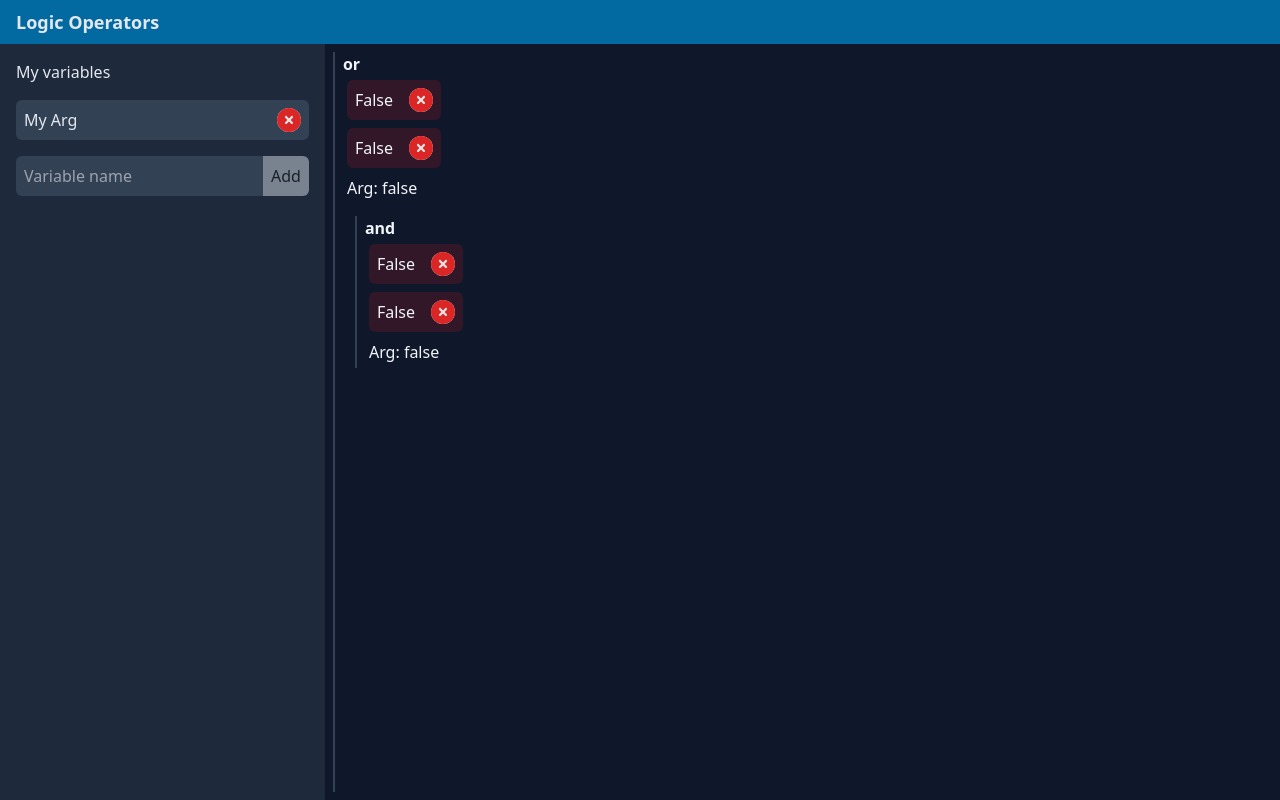
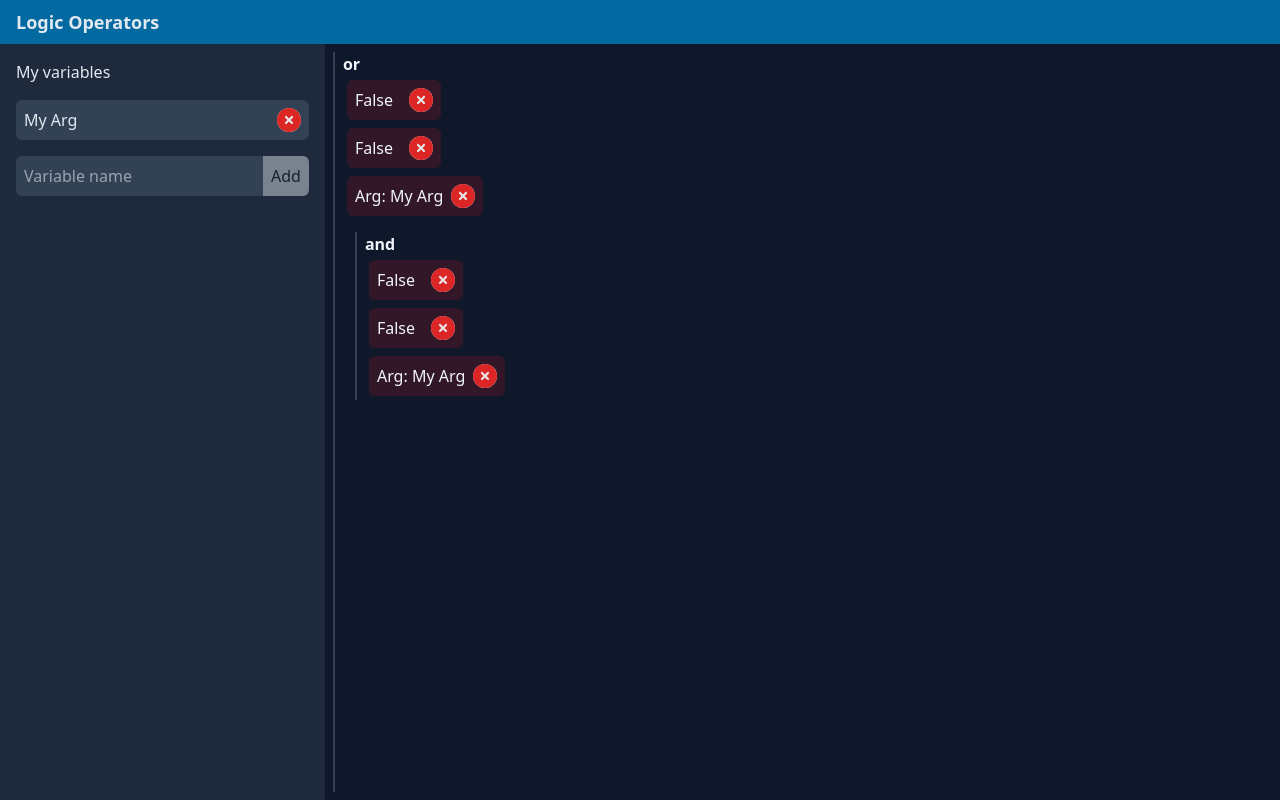
Before and after one commit to zFunx/logical-operators, a Next.js app: page / in a window 1280 px wide. Built offline with nearby package versions, Linux system fonts and the light colour scheme.

Commit message:
Show arg

```diff
--- /dev/null
+++ b/src/components/Dropdown/VariableDropdown.js
@@ -0,0 +1,12 @@
+import BoolCheckbox from '@/components/BoolCheckbox'
+
+const VariableDropdown = props => {
+    return (
+        <div className={`${props.isTrue ? 'bg-green-700/20' : 'bg-red-700/20'} p-2 w-max rounded-md flex justify-between cursor-pointer gap-2`}>
+            Arg: {props.variableName}
+            <BoolCheckbox isTrue={props.isTrue} />
+        </div>
+    )
+}
+
+export default VariableDropdown
--- a/src/components/Operation/Operation.js
+++ b/src/components/Operation/Operation.js
@@ -1,10 +1,11 @@
 import BoolToogleButton from '@/components/Button/BoolToogleButton.js'
+import VariableDropdown from '@/components/Dropdown/VariableDropdown.js'
 
 const createOperand = (operand, variables, ops) => {
     if (operand.val?.toString()) {
         return <BoolToogleButton />
     } else if (operand.arg) {
-        return <div>Arg: {variables[operand.arg].toString()}</div>
+        return <VariableDropdown variableName={operand.arg} isTrue={variables[operand.arg]} />
     } else if (operand.op) {
         return <Operation operator={ops[operand.op].operator} operands={ops[operand.op].operands} variables={variables} ops={ops} />
     }
```
